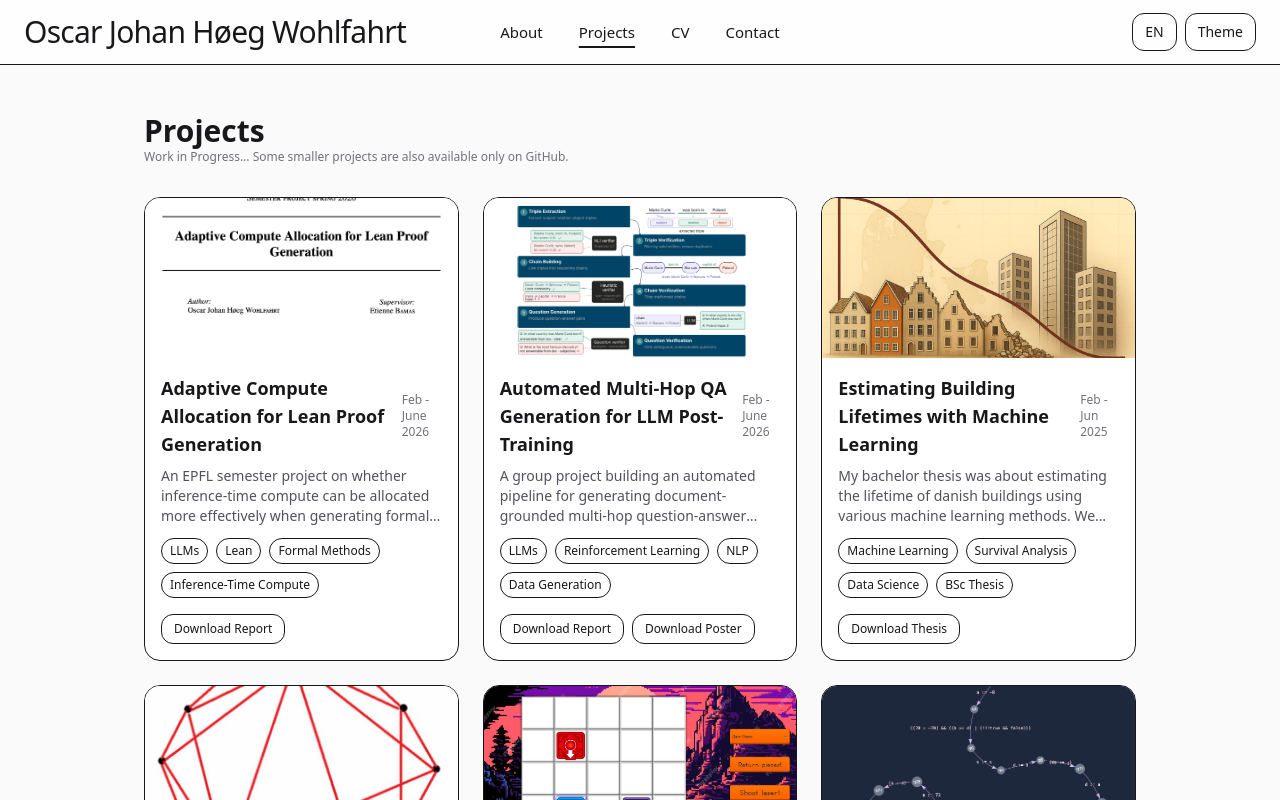
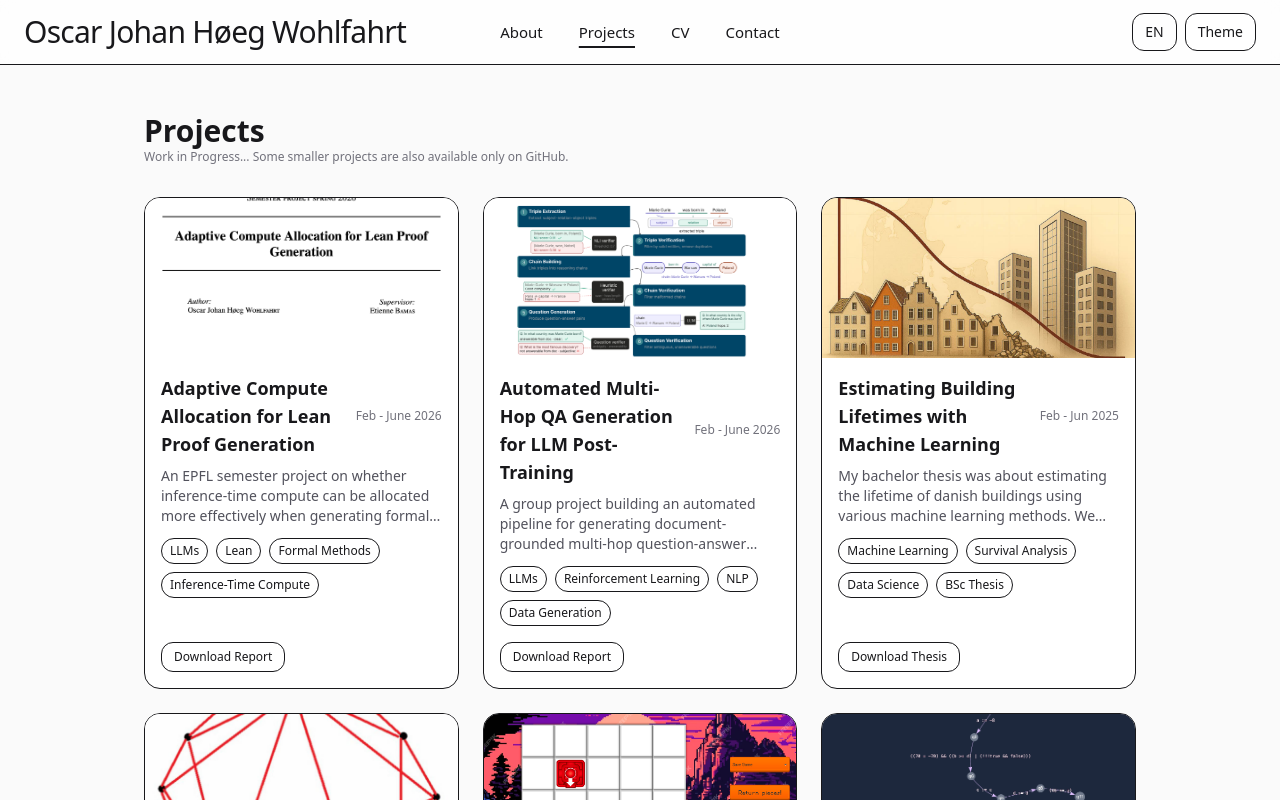
Before and after one commit to OscarWohlf/personal_website, a React (Vite) app: page /projects in a window 1280 px wide. Shown: the top 800 px of the page. Built offline with nearby package versions, Linux system fonts and the light colour scheme.

Commit message:
added code links to project cards

```diff
--- a/src/components/ProjectCards.tsx
+++ b/src/components/ProjectCards.tsx
@@ -2,6 +2,13 @@
 import { Link } from 'react-router-dom'
 import type { Project } from '../data/projects'
 import { getFileNameFromUrl } from '../utils/download'
+
+type CardAction = {
+  href: string
+  label: string
+  filename?: string
+  external?: boolean
+}
 
 export default function ProjectCard({ p }: { p: Project }) {
   const downloads = [
@@ -19,28 +26,31 @@ export default function ProjectCard({ p }: { p: Project }) {
     })),
   ]
 
-  function downloadFile(e: React.MouseEvent, href: string, filename: string) {
-    e.preventDefault()
-    e.stopPropagation()
-    const a = document.createElement('a')
-    a.href = href
-    a.download = filename
-    document.body.appendChild(a)
-    a.click()
-    a.remove()
-  }
+  const primaryDownload = downloads[0]
+  const actions: CardAction[] = [
+    ...(p.repo ? [{ href: p.repo, label: "See Code", external: true }] : []),
+    ...(p.link ? [{ href: p.link, label: "View Demo", external: true }] : []),
+    ...(primaryDownload
+      ? [{
+          href: primaryDownload.href,
+          label: primaryDownload.label,
+          filename: primaryDownload.filename,
+        }]
+      : []),
+  ]
 
   return (
+    <article className="group flex h-full flex-col rounded-2xl border dark:border-zinc-800 overflow-hidden hover:shadow-lg transition bg-white dark:bg-zinc-800">
       <Link
         to={`/projects/${p.slug}`}
-      className="group block rounded-2xl border dark:border-zinc-800 overflow-hidden hover:shadow-lg transition bg-white dark:bg-zinc-800 focus:outline-none focus-visible:ring-2 focus-visible:ring-black/30 dark:focus-visible:ring-white/30"
+        className="block focus:outline-none focus-visible:ring-2 focus-visible:ring-black/30 dark:focus-visible:ring-white/30"
         aria-label={`Open project: ${p.title}`}
       >
         {p.image && <img src={p.image} alt="" className="w-full h-40 object-cover" />}
         <div className="p-4">
           <div className="flex items-center justify-between gap-2">
             <h3 className="text-lg font-semibold group-hover:opacity-90">{p.title}</h3>
-          {p.date && <span className="text-xs text-zinc-500">{p.date}</span>}
+            {p.date && <span className="shrink-0 text-xs text-zinc-500">{p.date}</span>}
           </div>
           <p className="mt-2 text-sm text-zinc-600 dark:text-zinc-300 line-clamp-3">{p.description}</p>
           {p.tags?.length ? (
@@ -50,22 +60,26 @@ export default function ProjectCard({ p }: { p: Project }) {
               ))}
             </div>
           ) : null}
+        </div>
+      </Link>
 
-        {downloads.length ? (
-          <div className="mt-4 flex flex-wrap gap-2">
-            {downloads.map((download) => (
-              <button
-                key={download.href}
-                onClick={(e) => downloadFile(e, download.href, download.filename)}
+      {actions.length ? (
+        <div className="mt-auto flex flex-wrap gap-2 px-4 pb-4">
+          {actions.map((action) => (
+            <a
+              key={`${action.label}-${action.href}`}
+              href={action.href}
+              target={action.external ? "_blank" : undefined}
+              rel={action.external ? "noopener noreferrer" : undefined}
+              download={action.filename}
               className="px-3 py-1.5 text-xs rounded-xl border dark:border-zinc-700 hover:shadow"
-                aria-label={`${download.label} for ${p.title}`}
+              aria-label={`${action.label} for ${p.title}`}
             >
-                {download.label}
-              </button>
+              {action.label}
+            </a>
           ))}
         </div>
       ) : null}
-      </div>
-    </Link>
+    </article>
   )
 }
```
Lines whose indentation alone changed are shown as unchanged.
